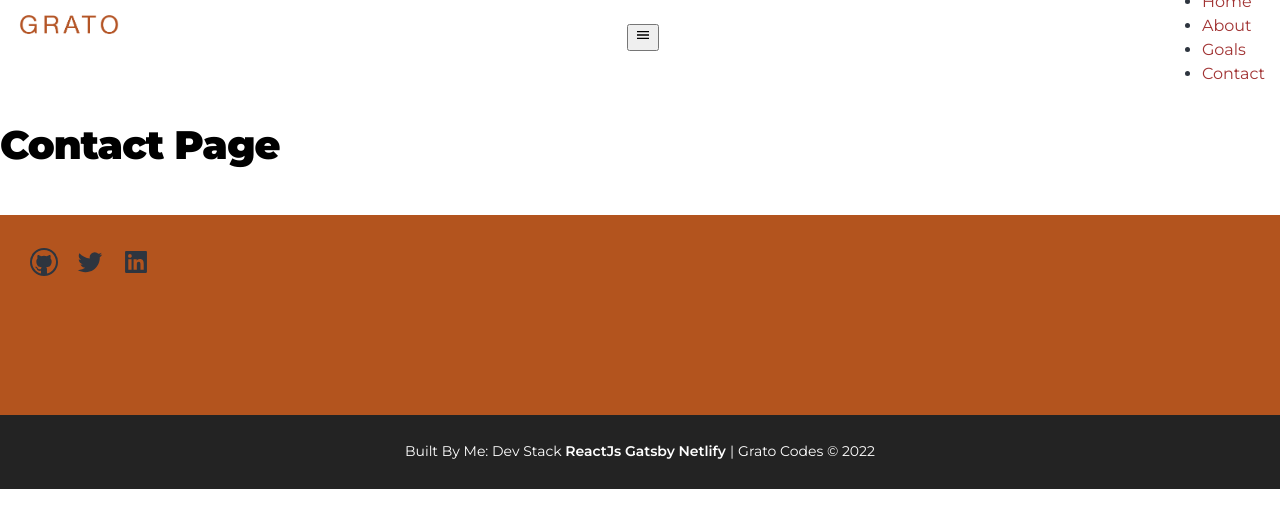
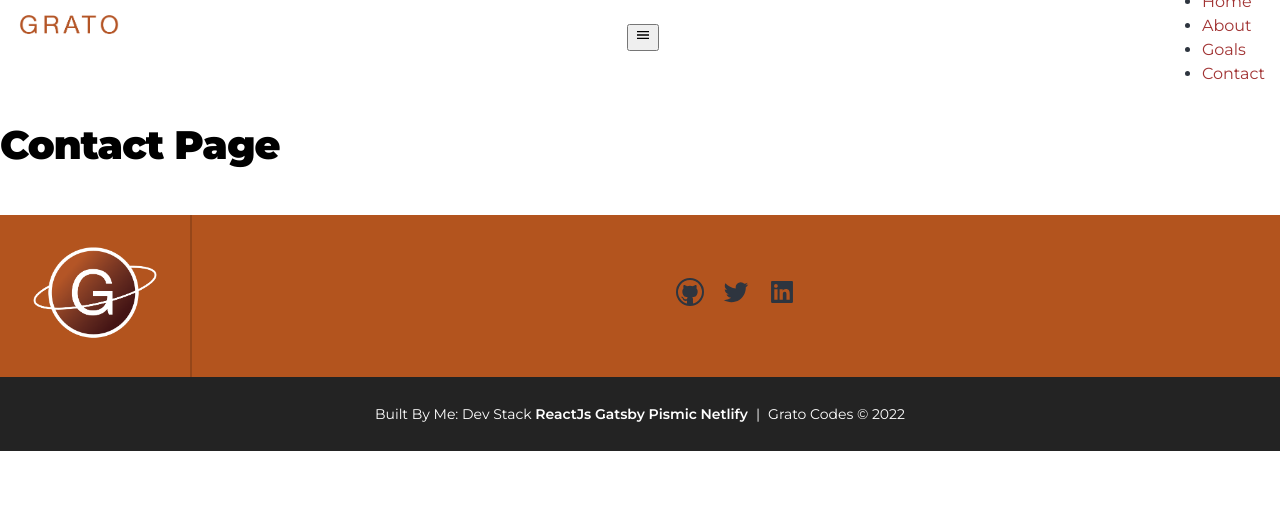
Before and after one commit to nickgrato/blog, a Gatsby site: page /contact in a window 1280 px wide. Built offline with nearby package versions, Linux system fonts and the light colour scheme; Gatsby itself is replaced by a stand-in of ours.

Commit message:
adding new footer and hero, working on fiters article

```diff
--- a/src/components/footer.js
+++ b/src/components/footer.js
@@ -2,30 +2,52 @@ import * as React from "react"
 import * as styles from './footer.module.scss'
 import { VscGithub } from "@react-icons/all-files/vsc/VscGithub"
 import { VscTwitter } from "@react-icons/all-files/vsc/VscTwitter"
+import { StaticImage } from "gatsby-plugin-image"
 import { AiFillLinkedin } from "@react-icons/all-files/ai/AiFillLinkedin"
-
+import { Link } from "gatsby"
 
 const Footer = prop => {
   return (
     <footer className={styles.footer_wrapper}>
 
+
+      {/* MAIN FOOTER  */}
       <div className={styles.footer_container}>
-        <div className={styles.footer_icon_container}>
-          <a href="https://github.com/nickgrato" target="_blank"><VscGithub/></a>
-          <a href="https://twitter.com/NickGrato" target="_blank"><VscTwitter/></a>
-          <a href="https://www.linkedin.com/in/nick-grato-94598793/" target="_blank"><AiFillLinkedin/></a>
+
+        <div className={styles.footer_branding_container}>
+          <Link to="/" >
+            <StaticImage
+              className="branding"
+              layout="fixed"
+              formats={["auto", "webp", "avif"]}
+              src="../images/grato_globe.png"
+              width={130}
+              quality={95}
+              alt="Footer Branding"
+            />
+          </Link>
         </div>
+
+        <div className={styles.footer_navigation_container}>
+          <div className={styles.footer_icon_container}>
+            <a href="https://github.com/nickgrato" target="_blank"><VscGithub/></a>
+            <a href="https://twitter.com/NickGrato" target="_blank"><VscTwitter/></a>
+            <a href="https://www.linkedin.com/in/nick-grato-94598793/" target="_blank"><AiFillLinkedin/></a>
+          </div>
+        </div>
+
       </div>
 
 
 
-
+      {/* FOOTER FOOTER  */}
       <div className={styles.footer_footer}>
         <div className={styles.footer_footer_content}>
           <div>
             Built By Me: Dev Stack {` `}
             <a href="https://reactjs.org/" className="lite" target="_blank">ReactJs</a>{` `}
             <a href="https://www.gatsbyjs.com" className="lite" target="_blank">Gatsby</a> {` `}
+            <a href="https://prismic.io" className="lite" target="_blank">Pismic</a> {` `}
             <a href="https://www.netlify.com/" className="lite" target="_blank">Netlify</a>
           </div>
           <div className={styles.footer_footer_divider}>|</div>
--- a/src/components/footer.module.scss
+++ b/src/components/footer.module.scss
@@ -9,8 +9,34 @@
 
   &_container {
     background-color: $bright-peach;
+    display: flex;
+
+    @include mobile-down(){
+      display: block;
+    }
+  }
+
+  &_branding_container {
     padding: 30px;
-    height: 200px;
+    border-right: 2px solid #954619;
+    display: flex;
+    justify-content: center;
+    align-items: center;
+
+    @include mobile-down(){
+      border-right: 0px;
+    }
+  }
+
+  &_navigation_container {
+    display: flex;
+    justify-content: center;
+    flex-grow: 1;
+    padding: 30px;
+
+    @include mobile-down(){
+      padding: 10px;
+    }
   }
 
   &_icon_container {
@@ -49,7 +75,7 @@
       display: flex;
       justify-content: space-between;
       width: 100%;
-      max-width: 470px;
+      max-width: 530px;
 
       @include tablet-down() {
         width: initial;
--- a/src/pages/index.js
+++ b/src/pages/index.js
@@ -28,7 +28,11 @@ const BlogIndex = ({ data, location }) => {
   return (
     <Layout location={location} title={siteTitle}>
       <Seo title="All posts" />
-      <Hero title="Welcome" body="Look around and hit the contact button if you have any questions" backgroundImage="https://images.prismic.io/devmind/e24fffd7-e365-4c08-a292-8d9b437659f9_space_x.jpg?auto=compress,format"/>
+      <Hero
+        title="Welcome"
+        body="Look around and hit the contact button if you have any questions"
+        backgroundImage="https://images.prismic.io/devmind/4a17b94c-b2d9-4b78-9ba2-f25290368a41_nasa.jpg?auto=compress,format"
+      />
 
       <div className="global-wrapper" >
 
--- a/src/styles/hero.scss
+++ b/src/styles/hero.scss
@@ -1,7 +1,7 @@
 .hero {
   &-wrapper {
     width: 100%;
-    height: 700px;
+    height: 400px;
     position: relative;
     background-position: center;
     background-repeat: no-repeat;
```
Also changed, not shown: src/images/grato_globe.png (added).
